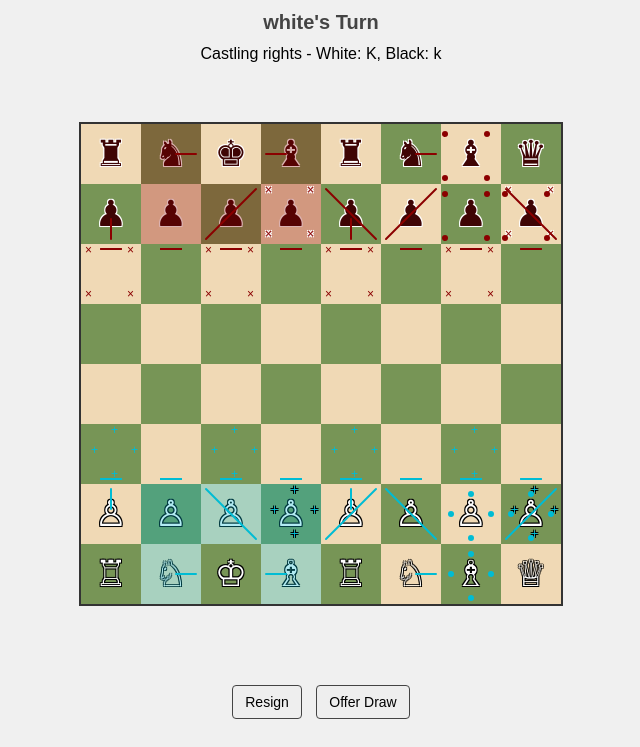
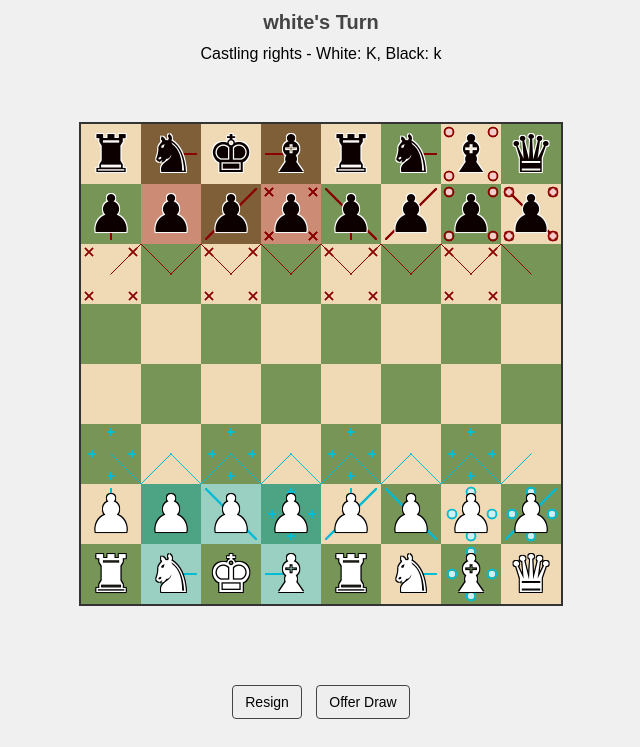
Before and after one commit to dstaehle/Chess960, a plain HTML site: page index.html in a window 1280 px wide. Shown: the part 119-866 px from the top of the page, without its empty margins (319-959 px from the left). Drawn offline with Linux system fonts and the light colour scheme.

Commit message:
Adjusting svg code

```diff
--- a/engine.js
+++ b/engine.js
@@ -2,8 +2,8 @@
 
 const PIECES = {
   'r': '♜', 'n': '♞', 'b': '♝', 'q': '♛', 'k': '♚',
-  'R': '♖', 'N': '♘', 'B': '♗', 'Q': '♕', 'K': '♔',
-  'p': '♟', 'P': '♙'
+  'R': '♜', 'N': '♞', 'B': '♝', 'Q': '♛', 'K': '♚',
+  'p': '♟', 'P': '♟'
 };
 
 function isWhitePiece(p) {
--- a/style.css
+++ b/style.css
@@ -61,7 +61,7 @@ body {
 }
 
 .black-piece {
-  color: #3f0505;
+  color: #0c0000;
   text-shadow:
     -1px -1px 0 #fff,
      1px -1px 0 #fff,
@@ -128,3 +128,29 @@ body {
 .black-influence {
   color: #8B0000;
 }
+
+.piece-symbol {
+  position: relative;
+  z-index: 2;
+  font-size: 52px;
+  pointer-events: none;
+}
+
+.influence-white {
+  fill: #8acbdd;
+  stroke: #00bcd4;
+}
+.influence-black {
+  fill: #F9D4D4;
+  stroke: #8B0000;
+}
+
+
+.knight-svg-text {
+  stroke: none !important;
+  paint-order: fill !important;
+  fill-opacity: 1 !important;
+  font-weight: bold;
+  font-family: sans-serif;
+  pointer-events: none;
+}
--- a/ui.js
+++ b/ui.js
@@ -21,6 +21,18 @@ const turnIndicator = document.getElementById("turn-indicator");
 const gameStatusDiv = document.getElementById("gameStatus");
 const promotionModal = document.getElementById("promotionModal");
 const promotionButtons = promotionModal.querySelectorAll("button");
+const influenceStyles = {
+  white: {
+    stroke: "#00bcd4",  // Outer ring color
+    fill: "#ccf2f9"     // Inner fill color
+  },
+  black: {
+    stroke: "#8B0000",
+    fill: "#f5cccc"
+  }
+};
+
+
 
 
 let selectedSquare = null;
@@ -125,42 +137,51 @@ export function updateBoard() {
   const board = getBoardState();
   const influenceMap = buildInfluenceMap(board);
 
+  // Step 1: Render influence SVGs FIRST
+  renderInfluenceMap(influenceMap);
 
+  // Step 2: Then apply piece symbols and handlers
   for (let row = 0; row < 8; row++) {
     for (let col = 0; col < 8; col++) {
       const selector = `.square[data-row="${row}"][data-col="${col}"]`;
       const square = boardEl.querySelector(selector);
       if (!square) continue;
 
-      // Reset visual state
-      square.textContent = "";
+      // Remove non-SVG children only
+      [...square.childNodes].forEach(child => {
+        if (!(child instanceof SVGElement)) child.remove();
+      });
+
       square.classList.remove(
         "white-piece", "black-piece", "highlight",
         "knight-influence", "influence-tl", "influence-tr",
         "influence-bl", "influence-br"
       );
 
-      // Re-bind click handler to preserve interactivity
-      square.replaceWith(square.cloneNode(true));  // Remove existing listeners
-      const newSquare = boardEl.querySelector(`.square[data-row="${row}"][data-col="${col}"]`);
-      if (newSquare) {
+      const newSquare = square.cloneNode(true);
       newSquare.addEventListener("click", () => handleClick(row, col));
-      }
+      square.replaceWith(newSquare);
 
       const pieceChar = board[row][col];
       if (pieceChar) {
-        newSquare.textContent = PIECES[pieceChar] || pieceChar;
         const isWhite = pieceChar === pieceChar.toUpperCase();
         newSquare.classList.add(isWhite ? "white-piece" : "black-piece");
+
+        const pieceSpan = document.createElement("span");
+        pieceSpan.className = "piece-symbol";
+        pieceSpan.textContent = PIECES[pieceChar] || pieceChar;
+        newSquare.appendChild(pieceSpan); // Appending AFTER SVG keeps it on top
       }
     }
   }
 
-  renderInfluenceMap(influenceMap);
   maybeMakeBotMove();
   turnIndicator.textContent = `${getCurrentPlayer()}'s Turn`;
   gameStatusDiv.textContent = getGameStatus() || "";
 }
+
+
+
 
 function maybeMakeBotMove() {
   const currentPlayer = getCurrentPlayer();
@@ -177,7 +198,13 @@ function maybeMakeBotMove() {
         if (!piece || piece !== piece.toLowerCase()) continue; // only black pieces
 
         const from = { row: fromRow, col: fromCol };
-        const moves = getLegalMovesForPiece(piece, from, board, getLastMove());
+        let moves = [];
+        try {
+          moves = getLegalMovesForPiece(piece, from, board, getLastMove()) || [];
+        } catch (err) {
+          console.warn("Bot move skipped due to error:", err);
+          moves = [];
+        }
 
         for (const move of moves) {
           legalMoves.push({ from, to: { row: move.row, col: move.col }, meta: move });
@@ -212,69 +239,43 @@ function renderInfluenceMap(influenceMap) {
 
       const drawSymbol = (side, piece, index) => {
         const color = side === "white" ? "#00bcd4" : "#8B0000";
-
-        if (piece.toLowerCase() === 'n') {
-          const positions = side === "white"
-            ? [ // White knight '+' markers
-                { x: 30, y: 10 }, { x: 50, y: 30 }, { x: 30, y: 54 }, { x: 10, y: 30 }
-              ]
-            : [ // Black knight '×' markers
-                { x: 4, y: 10 }, { x: 46, y: 10 }, { x: 4, y: 54 }, { x: 46, y: 54 }
-              ];
-
-          const symbol = side === "white" ? "+" : "×";
-          for (const pos of positions) {
-            const text = document.createElementNS("http://www.w3.org/2000/svg", "text");
-            text.setAttribute("x", pos.x);
-            text.setAttribute("y", pos.y);
-            text.setAttribute("fill", color);
-            text.setAttribute("font-size", "12");
-            text.textContent = symbol;
-            svg.appendChild(text);
-          }
-        }
+        const style = influenceStyles?.[side] || { fill: color, stroke: color };
 
         if (piece === 'p') {
-        const lines = side === "white"
-          ? [
-              [20, 55, 40, 55], // full-width line at bottom edge of controlled square
-              [20, 55, 40, 55]
-            ]
-          : [
-              [20, 5, 40, 5],   // full-width line at top edge of controlled square
-              [20, 5, 40, 5]
-            ];
+          const sources = cell[side].filter(inf => inf.piece === 'p' && inf.from);
+          for (const inf of sources) {
+            const from = inf.from;
+            const dx = col - from.col;
+            const dy = row - from.row;
 
-        for (const [x1, y1, x2, y2] of lines) {
-          const line = document.createElementNS("http://www.w3.org/2000/svg", "line");
-          line.setAttribute("x1", x1);
-          line.setAttribute("y1", y1);
-          line.setAttribute("x2", x2);
-          line.setAttribute("y2", y2);
-          line.setAttribute("stroke", color);
-          line.setAttribute("stroke-width", "2");
-          line.setAttribute("stroke-linecap", "round");
-          svg.appendChild(line);
+            if (Math.abs(dx) === 1 && ((side === "white" && dy === -1) || (side === "black" && dy === 1))) {
+              const isRight = dx > 0;
+              const line = side === "white"
+                ? isRight ? [0, 60, 30, 30] : [60, 60, 30, 30]
+                : isRight ? [0, 0, 30, 30] : [60, 0, 30, 30];
+
+              const path = document.createElementNS("http://www.w3.org/2000/svg", "line");
+              path.setAttribute("x1", line[0]);
+              path.setAttribute("y1", line[1]);
+              path.setAttribute("x2", line[2]);
+              path.setAttribute("y2", line[3]);
+              path.setAttribute("stroke", style.stroke);
+              path.setAttribute("stroke-width", "1");
+              path.setAttribute("stroke-linecap", "round");
+              svg.appendChild(path);
+            }
           }
         }
 
         if (piece === 'b') {
           const from = cell[side].find(inf => inf.piece === 'b' && inf.from)?.from;
-        if (!from) return;
 
+          if (!from || (from.row !== row || from.col !== col)) {
+            // Normal bishop control (not occupying the square)
             const dx = col - from.col;
             const dy = row - from.row;
 
-        // Determine slash direction based on relative position
-        let line;
-        if (dx * dy > 0) {
-          // same sign: draw top-left to bottom-right
-          line = [5, 5, 55, 55];
-        } else {
-          // opposite sign: draw bottom-left to top-right
-          line = [5, 55, 55, 5];
-        }
-
+            const line = dx * dy > 0 ? [5, 5, 55, 55] : [5, 55, 55, 5];
             const bishopLine = document.createElementNS("http://www.w3.org/2000/svg", "line");
             bishopLine.setAttribute("x1", line[0]);
             bishopLine.setAttribute("y1", line[1]);
@@ -284,33 +285,111 @@ function renderInfluenceMap(influenceMap) {
             bishopLine.setAttribute("stroke-width", "2");
             bishopLine.setAttribute("stroke-linecap", "round");
             svg.appendChild(bishopLine);
+          } else {
+            // Bishop is on this square — draw both diagonals
+            const diag1 = document.createElementNS("http://www.w3.org/2000/svg", "line");
+            diag1.setAttribute("x1", 5);
+            diag1.setAttribute("y1", 5);
+            diag1.setAttribute("x2", 55);
+            diag1.setAttribute("y2", 55);
+            diag1.setAttribute("stroke", color);
+            diag1.setAttribute("stroke-width", "2");
+            diag1.setAttribute("stroke-linecap", "round");
+            svg.appendChild(diag1);
+
+            const diag2 = document.createElementNS("http://www.w3.org/2000/svg", "line");
+            diag2.setAttribute("x1", 5);
+            diag2.setAttribute("y1", 55);
+            diag2.setAttribute("x2", 55);
+            diag2.setAttribute("y2", 5);
+            diag2.setAttribute("stroke", color);
+            diag2.setAttribute("stroke-width", "2");
+            diag2.setAttribute("stroke-linecap", "round");
+            svg.appendChild(diag2);
+          }
         }
 
         if (piece === 'q') {
           const positions = side === "white"
-          ? [ { x: 30, y: 10 }, { x: 50, y: 30 }, { x: 30, y: 54 }, { x: 10, y: 30 } ] // centered on sides
-          : [ { x: 4, y: 10 }, { x: 46, y: 10 }, { x: 4, y: 54 }, { x: 46, y: 54 } ];   // corners
+            ? [ { x: 30, y: 8 }, { x: 51, y: 30 }, { x: 30, y: 52 }, { x: 11, y: 30 } ]
+            : [ { x: 8, y: 8 }, { x: 52, y: 8 }, { x: 8, y: 52 }, { x: 52, y: 52 } ];
 
           for (const pos of positions) {
-          const circle = document.createElementNS("http://www.w3.org/2000/svg", "circle");
-          circle.setAttribute("cx", pos.x);
-          circle.setAttribute("cy", pos.y);
-          circle.setAttribute("r", "3");
-          circle.setAttribute("fill", color);
-          svg.appendChild(circle);
+            const inner = document.createElementNS("http://www.w3.org/2000/svg", "circle");
+            inner.setAttribute("cx", pos.x);
+            inner.setAttribute("cy", pos.y);
+            inner.setAttribute("r", "3");
+            inner.setAttribute("fill", style.fill);
+            svg.appendChild(inner);
+
+            const outer = document.createElementNS("http://www.w3.org/2000/svg", "circle");
+            outer.setAttribute("cx", pos.x);
+            outer.setAttribute("cy", pos.y);
+            outer.setAttribute("r", "4.5");
+            outer.setAttribute("fill", "none");
+            outer.setAttribute("stroke", style.stroke);
+            outer.setAttribute("stroke-width", "1.5");
+            svg.appendChild(outer);
           }
         }
 
+        if (piece.toLowerCase() === 'n') {
+          const positions = side === "white"
+            ? [ { x: 30, y: 8 }, { x: 51, y: 30 }, { x: 30, y: 52 }, { x: 11, y: 30 } ]
+            : [ { x: 8, y: 8 }, { x: 52, y: 8 }, { x: 8, y: 52 }, { x: 52, y: 52 } ];
+
+          const drawCross = (cx, cy, size = 4) => {
+            const h = document.createElementNS("http://www.w3.org/2000/svg", "line");
+            h.setAttribute("x1", cx - size);
+            h.setAttribute("x2", cx + size);
+            h.setAttribute("y1", cy);
+            h.setAttribute("y2", cy);
+            h.setAttribute("stroke", color);
+            h.setAttribute("stroke-width", "1.5");
+            svg.appendChild(h);
+
+            const v = document.createElementNS("http://www.w3.org/2000/svg", "line");
+            v.setAttribute("x1", cx);
+            v.setAttribute("x2", cx);
+            v.setAttribute("y1", cy - size);
+            v.setAttribute("y2", cy + size);
+            v.setAttribute("stroke", color);
+            v.setAttribute("stroke-width", "1.5");
+            svg.appendChild(v);
+          };
+
+          const drawX = (cx, cy, size = 4) => {
+            const d1 = document.createElementNS("http://www.w3.org/2000/svg", "line");
+            d1.setAttribute("x1", cx - size);
+            d1.setAttribute("y1", cy - size);
+            d1.setAttribute("x2", cx + size);
+            d1.setAttribute("y2", cy + size);
+            d1.setAttribute("stroke", color);
+            d1.setAttribute("stroke-width", "1.5");
+            svg.appendChild(d1);
+
+            const d2 = document.createElementNS("http://www.w3.org/2000/svg", "line");
+            d2.setAttribute("x1", cx + size);
+            d2.setAttribute("y1", cy - size);
+            d2.setAttribute("x2", cx - size);
+            d2.setAttribute("y2", cy + size);
+            d2.setAttribute("stroke", color);
+            d2.setAttribute("stroke-width", "1.5");
+            svg.appendChild(d2);
+          };
+
+          for (const pos of positions) {
+            side === "white" ? drawCross(pos.x, pos.y) : drawX(pos.x, pos.y);
+          }
+        }
 
         if (piece === 'r') {
           const from = cell[side].find(inf => inf.piece === 'r' && inf.from)?.from;
           if (!from) return;
-
           const dx = col - from.col;
           const dy = row - from.row;
 
           let line = null;
-
           if (dx === 0 && dy < 0) line = [30, 5, 30, 25];     // up
           else if (dx === 0 && dy > 0) line = [30, 55, 30, 35]; // down
           else if (dy === 0 && dx < 0) line = [5, 30, 25, 30];  // left
@@ -335,23 +414,43 @@ function renderInfluenceMap(influenceMap) {
           rect.setAttribute("y", 0);
           rect.setAttribute("width", 60);
           rect.setAttribute("height", 60);
-        rect.setAttribute("fill", side === "white" ? "#00bcd4" : "#8B0000");
-        rect.setAttribute("fill-opacity", "0.3");
+          rect.setAttribute("fill", color);
+          rect.setAttribute("fill-opacity", "0.2");
           svg.appendChild(rect);
         }
+      };
+      const orderedPieces = ['p', 'k', 'r', 'q', 'b', 'n'];
 
+      for (const pieceType of orderedPieces) {
+        cell.white
+          .filter(inf => inf.piece === pieceType)
+          .forEach((inf, i) => drawSymbol("white", pieceType, i));
 
-
-      };
+        cell.black
+          .filter(inf => inf.piece === pieceType)
+          .forEach((inf, i) => drawSymbol("black", pieceType, i));
+      }
 
       cell.white.forEach((inf, i) => drawSymbol("white", inf.piece, i));
       cell.black.forEach((inf, i) => drawSymbol("black", inf.piece, i));
-
       square.appendChild(svg);
     }
   }
 }
 
+
+function createSvgOverlay(square) {
+  const svg = document.createElementNS("http://www.w3.org/2000/svg", "svg");
+  svg.setAttribute("width", "60");
+  svg.setAttribute("height", "60");
+  svg.setAttribute("viewBox", "0 0 60 60");
+  svg.style.position = "absolute";
+  svg.style.top = "0";
+  svg.style.left = "0";
+  svg.style.pointerEvents = "none";
+  square.appendChild(svg);
+  return svg;
+}
 
 
 
```
Lines whose indentation alone changed are shown as unchanged.
